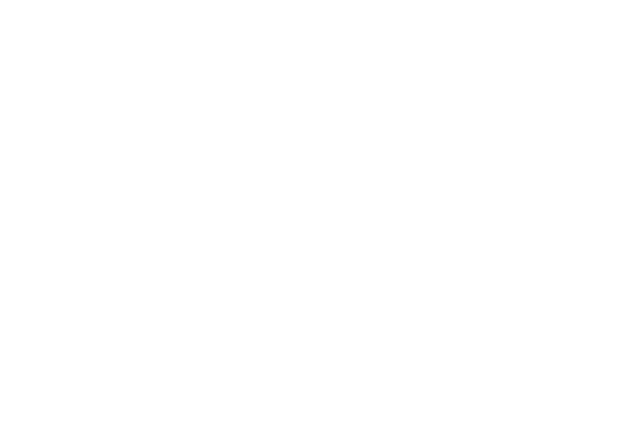
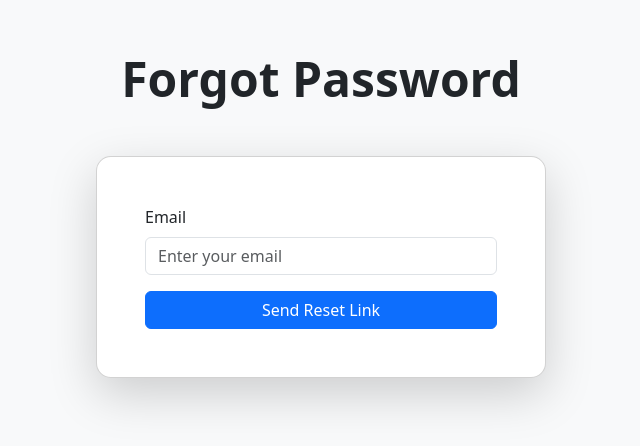
Before and after one commit to NaveedAhmeds/ARK, a React (Create React App) app in the folder contact-manager-frontend/: page /forgot-password in a window 1280 px wide. Before the commit this address had no page. Shown: the part 186-632 px from the top of the page, without its empty margins (319-959 px from the left). Built offline with nearby package versions, Linux system fonts and the light colour scheme.

Commit message:
Configured guard routes

```diff
--- a/contact-manager-frontend/src/App.js
+++ b/contact-manager-frontend/src/App.js
@@ -1,8 +1,21 @@
-import { BrowserRouter as Router, Routes, Route } from "react-router-dom";
+import {
+	BrowserRouter as Router,
+	Routes,
+	Route,
+	Navigate,
+} from "react-router-dom";
 import LandingPage from "./components/LandingPage";
 import Login from "./components/Login";
 import Signup from "./components/Signup";
 import ContactsDashboard from "./components/ContactsDashboard";
+import ForgotPassword from "./components/ForgotPassword";
+import ResetPassword from "./components/ResetPassword";
+
+// Simple route guard...
+const PrivateRoute = ({ children }) => {
+	const token = localStorage.getItem("token");
+	return token ? children : <Navigate to="/login" />;
+};
 
 function App() {
 	return (
@@ -11,7 +24,16 @@ function App() {
 				<Route path="/" element={<LandingPage />} />
 				<Route path="/login" element={<Login />} />
 				<Route path="/signup" element={<Signup />} />
-				<Route path="/dashboard" element={<ContactsDashboard />} />
+				<Route path="/forgot-password" element={<ForgotPassword />} />
+				<Route path="/reset-password/:token" element={<ResetPassword />} />
+				<Route
+					path="/dashboard"
+					element={
+						<PrivateRoute>
+							<ContactsDashboard />
+						</PrivateRoute>
+					}
+				/>
 			</Routes>
 		</Router>
 	);
--- a/contact-manager-frontend/src/components/ForgotPassword.jsx
+++ b/contact-manager-frontend/src/components/ForgotPassword.jsx
@@ -1,3 +1,4 @@
+// src/components/ForgotPassword.jsx
 import { useState } from "react";
 
 export default function ForgotPassword() {
@@ -8,8 +9,8 @@ export default function ForgotPassword() {
 
 	const handleSubmit = async (e) => {
 		e.preventDefault();
+		setError("");
 		setMessage("");
-		setError("");
 		setLoading(true);
 
 		try {
@@ -24,9 +25,11 @@ export default function ForgotPassword() {
 
 			const data = await res.json();
 
-			if (!res.ok) throw new Error(data.message || "Something went wrong");
+			if (!res.ok) throw new Error(data.message || "Failed to send reset link");
 
-			setMessage("Password reset link sent! Check your email.");
+			setMessage(
+				"Password reset link sent! Check your email for further instructions."
+			);
 			setEmail("");
 		} catch (err) {
 			setError(err.message || "Server error, please try again later.");
@@ -59,7 +62,7 @@ export default function ForgotPassword() {
 						<input
 							type="email"
 							className="form-control"
-							placeholder="Enter your registered email"
+							placeholder="Enter your email"
 							value={email}
 							onChange={(e) => setEmail(e.target.value)}
 							required
--- a/contact-manager-frontend/src/components/Login.jsx
+++ b/contact-manager-frontend/src/components/Login.jsx
@@ -30,10 +30,10 @@ export default function Login() {
 
 			if (!res.ok) throw new Error(data.message || "Login failed");
 
-			// Save JWT token in localStorage
+			//Save JWT token in localStorage...
 			localStorage.setItem("token", data.token);
 
-			// Redirect to dashboard
+			//Redirect to dashboard...
 			navigate("/Dashboard");
 		} catch (err) {
 			setError(err.message || "Server error, please try again later.");
@@ -92,6 +92,10 @@ export default function Login() {
 						Login
 					</button>
 				</form>
+
+				<p className="mt-3 text-center">
+					<a href="/forgot-password">Forgot Password?</a>
+				</p>
 			</div>
 		</div>
 	);
```
